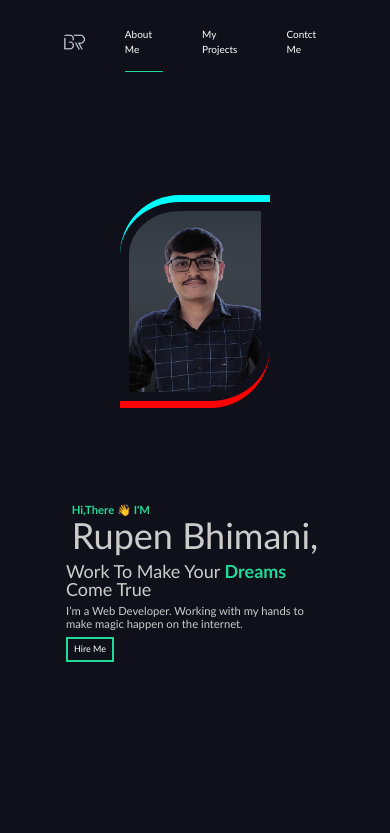
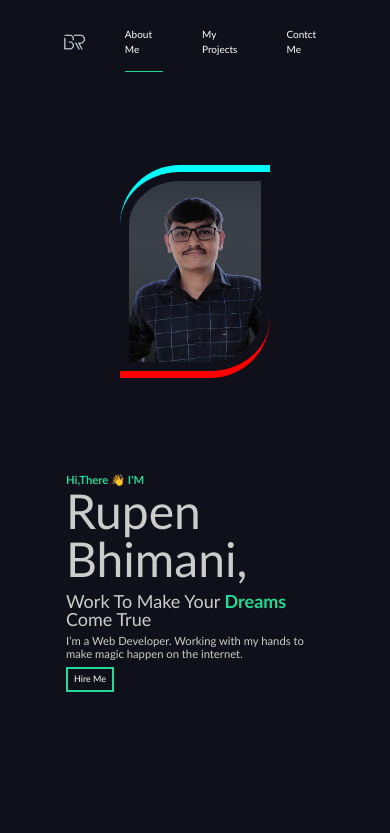
Before and after one commit to Rupen109/portfolio-1.0, a React (Create React App) app: page / in a window 390 px wide. Shown: the top 833 px of the page. Built offline with nearby package versions, Linux system fonts and the light colour scheme.

Commit message:
responsive design

```diff
--- a/src/Components/AboutSection.js
+++ b/src/Components/AboutSection.js
@@ -29,7 +29,7 @@ const AboutSection = () => {
            <motion.div className='title'>
                <div className="hide">
                  <span className="text-3xl "> Hi,There 👋 I'M</span>
-                   <motion.h2 className="text-8xl md:text-7xl"> Rupen Bhimani,</motion.h2>
+                   <motion.h2 className="text-9xl md:text-7xl"> Rupen Bhimani,</motion.h2>
                </div>
                <div className="hide">
                    <motion.h2 className="text-5xl md:text-7xl md:mt-0 mt-6" variants={titleAnim} initial="hidden" animate="show">Work To Make Your <span>Dreams</span> Come True
```
